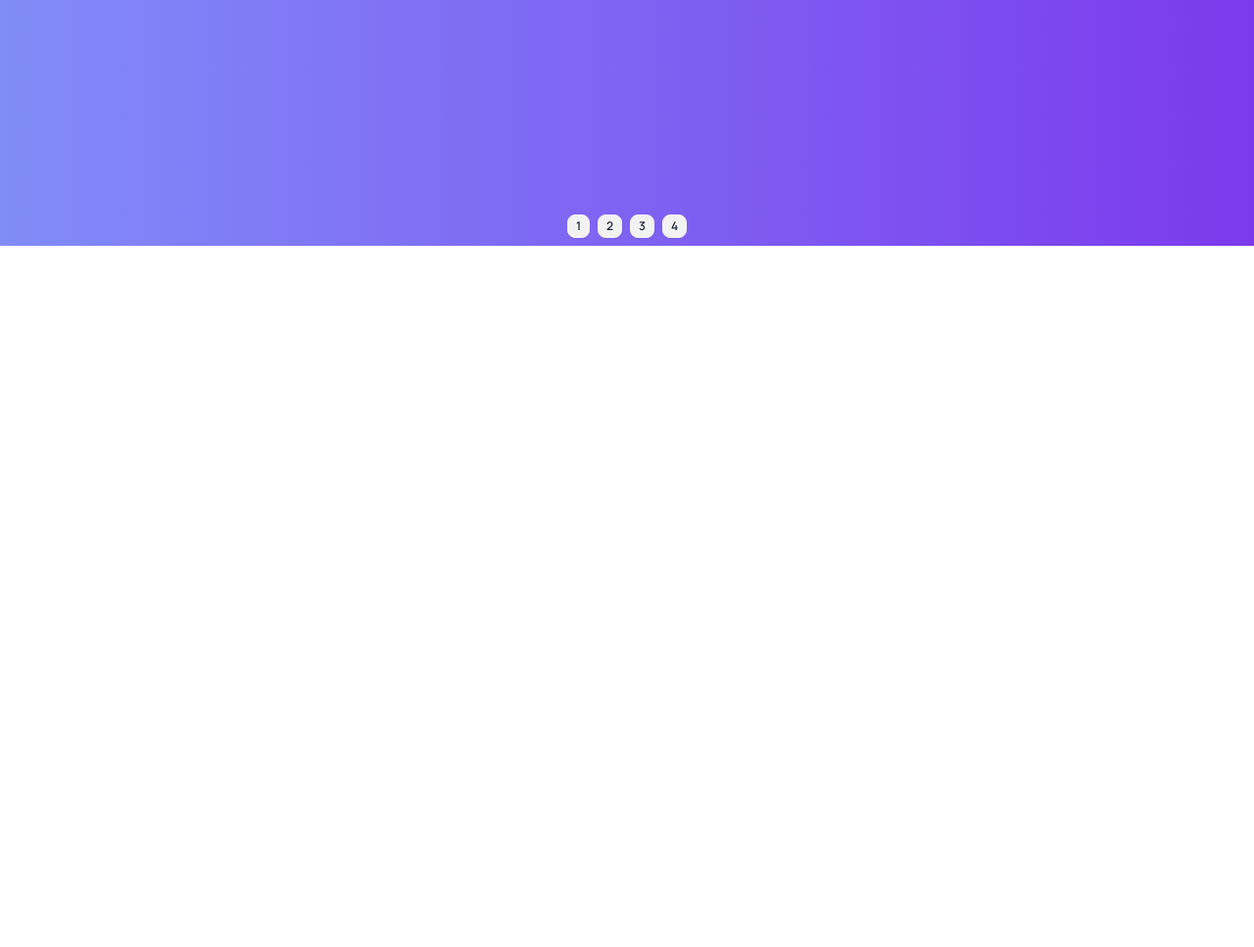
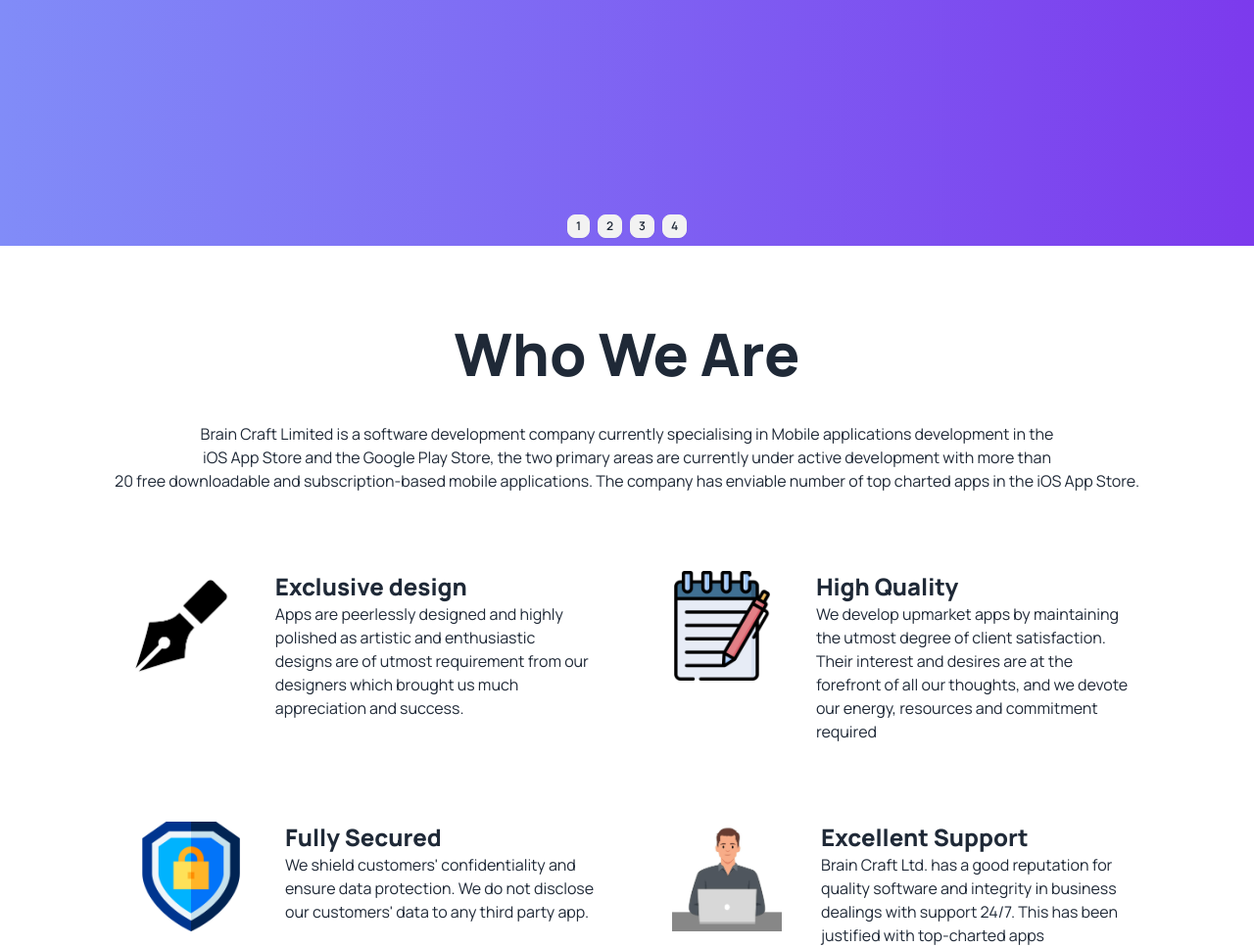
Before and after one commit to datta-toma/braincraft-webpage, a plain HTML site: page index.html in a window 1280 px wide. Shown: the part 2155-3122 px from the top of the page at 98% size. Before the commit the page ends 2406 px from the top, so only its background shows below. Drawn offline with nearby package versions, Linux system fonts and the light colour scheme.

Commit message:
we are  section complect

```diff
--- a/index.html
+++ b/index.html
@@ -325,6 +325,60 @@
             </div>
 
         </section>
+
+        <!-- who we are section -->
+        <section class="md:container md:mx-auto">
+            <div class="mt-20">
+                <h3 class="text-6xl font-extrabold text-center">Who We Are</h3>
+                <p class="text-center pt-10">Brain Craft Limited is a software development company currently specialising in Mobile applications development in the<br> iOS App Store and the Google Play Store, the two primary areas are currently under active development with more than<br> 20 free downloadable and subscription-based mobile applications. The company has enviable number of top charted apps in the iOS App Store.</p>
+            </div>
+
+            <div class="flex gap-20 flex-col lg:flex-row justify-center mt-20">
+                <div class="flex gap-10">
+                    <div>
+                        <img class="w-28" src="./images/pen-icon.png" alt="">
+                    </div>
+                    <div>
+                        <h3 class="text-2xl font-extrabold">Exclusive design</h3>
+                        <p>Apps are peerlessly designed and highly<br> polished as artistic and enthusiastic<br> designs are of utmost requirement from our<br> designers which brought us much<br> appreciation and success.</p>
+                    </div>
+                </div>
+
+                <div class="flex gap-10">
+                    <div>
+                        <img  class="w-28" src="./images/memo-icon.png" alt="">
+                    </div>
+                    <div>
+                        <h3 class="text-2xl font-extrabold">High Quality</h3>
+                        <p>We develop upmarket apps by maintaining<br> the utmost degree of client satisfaction.<br> Their interest and desires are at the<br> forefront of all our thoughts, and we devote<br> our energy, resources and commitment<br> required</p>
+                    </div>
+                </div>
+
+            </div>
+
+            <div class="flex gap-20 flex-col lg:flex-row justify-center mt-20">
+                <div class="flex gap-10">
+                    <div>
+                        <img class="w-28" src="./images/security-icon.png" alt="">
+                    </div>
+                    <div>
+                        <h3 class="text-2xl font-extrabold">Fully Secured</h3>
+                        <p>We shield customers' confidentiality and<br> ensure data protection. We do not disclose<br> our customers' data to any third party app.</p>
+                    </div>
+                </div>
+
+                <div class="flex gap-10">
+                    <div>
+                        <img  class="w-28" src="./images/leptoop-icon.jpg" alt="">
+                    </div>
+                    <div>
+                        <h3 class="text-2xl font-extrabold">Excellent Support</h3>
+                        <p>Brain Craft Ltd. has a good reputation for<br> quality software and integrity in business<br> dealings with support 24/7. This has been<br> justified with top-charted apps</p>
+                    </div>
+                </div>
+
+            </div>
+        </section>
     </main>
 
     <footer></footer>
```
Also changed, not shown: images/leptoop-icon.jpg (added), images/memo-icon.png (added), images/pen-icon.png (added), images/security-icon.png (added).
